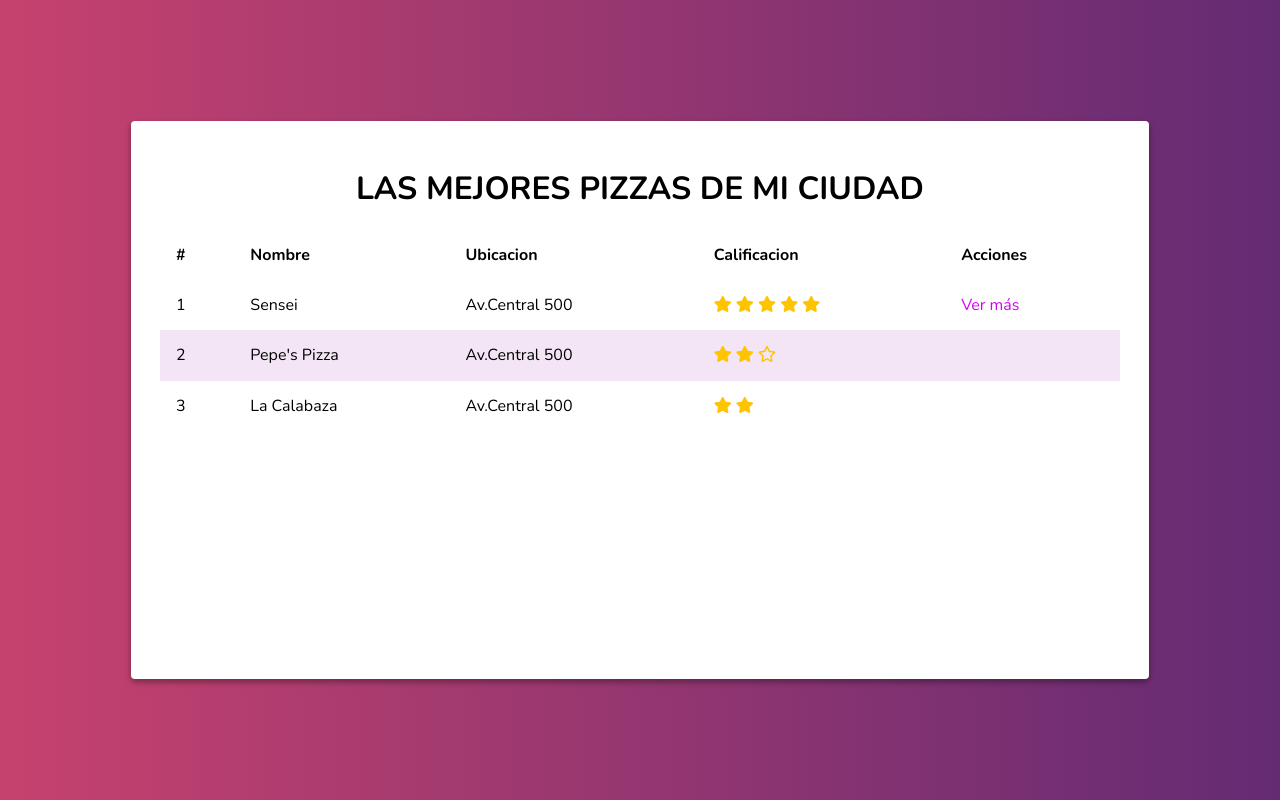
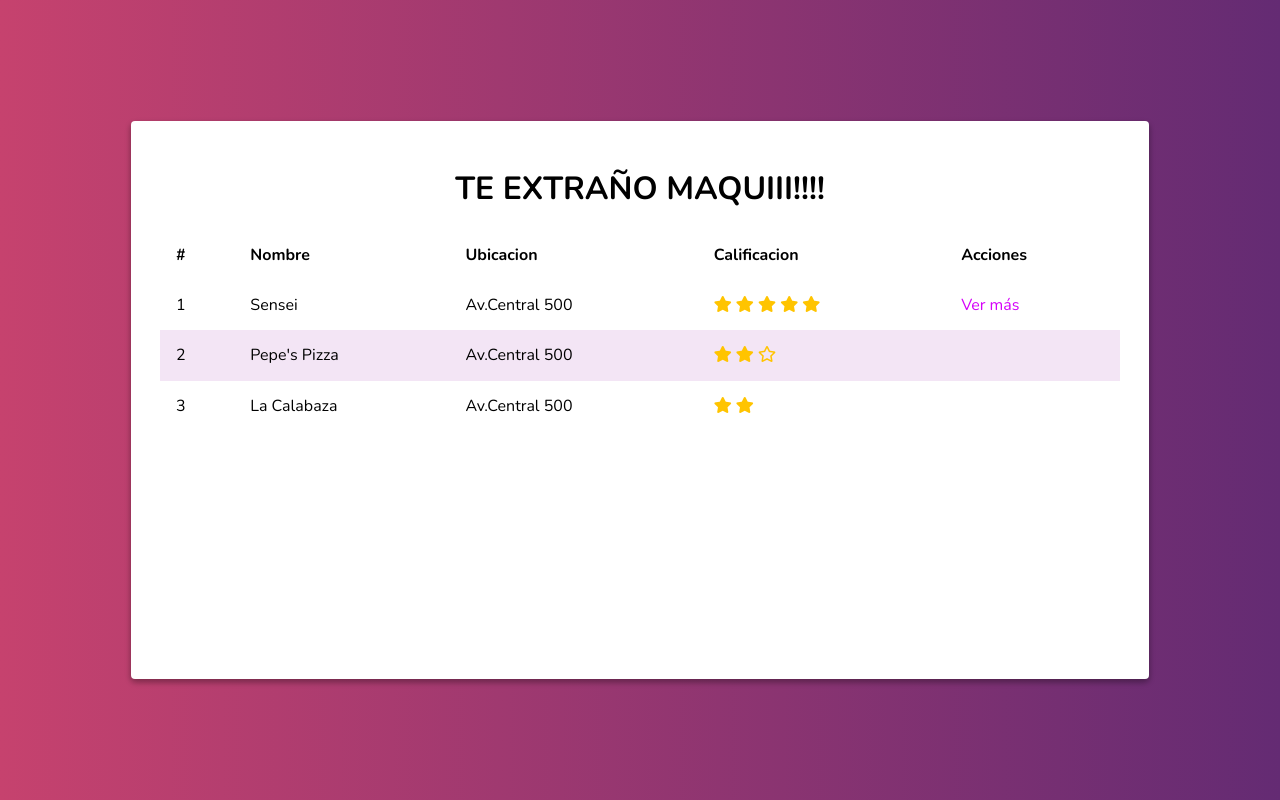
Before and after one commit to chiozzajuani/chiozzajuani.github.com, a plain HTML site: page boletines/index.html in a window 1280 px wide. Drawn offline with nearby package versions, Linux system fonts and the light colour scheme.

Commit message:
modificacion de titulo

```diff
--- a/boletines/index.html
+++ b/boletines/index.html
@@ -14,7 +14,7 @@
             <div class="content animated fadeInDown">
                 <header>
                     <h1 class="title">
-                        Las mejores pizzas de mi ciudad
+                        Te extraño Maquiii!!!!
                     </h1>
                 </header>
                 <table class="table">
```
